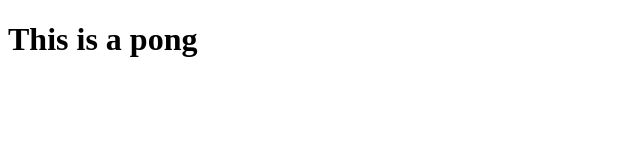
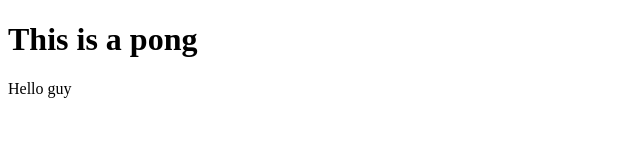
Before and after one commit to Taotang555/Portfolio, a plain HTML site: page index.html in a window 1280 px wide. Shown: the full height of the page, 0-640 px from the left. Drawn offline with Linux system fonts and the light colour scheme.

Commit message:
my profile

```diff
--- a/index.html
+++ b/index.html
@@ -8,5 +8,6 @@
   </head>
   <body>
     <h1>This is a pong</h1>
+    <p>Hello guy</p>
   </body>
 </html>
```
